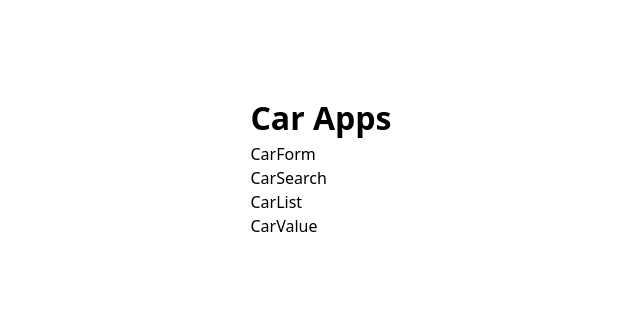
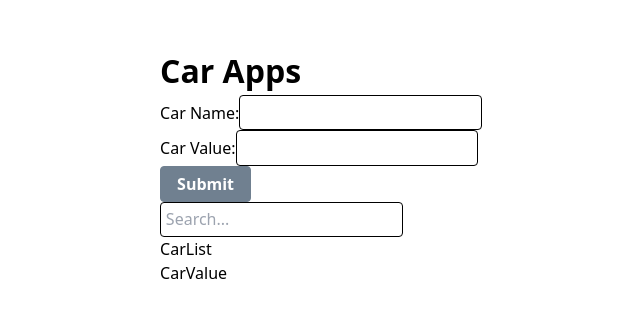
Before and after one commit to sedat355/React_Apps, a React (Vite) app: page / in a window 1280 px wide. Shown: the part 234-552 px from the top of the page, without its empty margins (319-959 px from the left). Built offline with nearby package versions, Linux system fonts and the light colour scheme.

Commit message:
CarForm yazıldı

```diff
--- a/src/App.jsx
+++ b/src/App.jsx
@@ -7,7 +7,7 @@
 function App() {
   return(
     <div>
-      <h1>Car Apps</h1>
+      <h1 className="text-center mb-4">Car Apps</h1>
       <CarForm/>
       <CarSearch/>
       <CarList/>
--- a/src/assets/css/style.css
+++ b/src/assets/css/style.css
@@ -20,6 +20,7 @@
   padding: .3em 1em;
   color: white;
   border-radius: 4px;
+  border: 1px solid slategray;
   font-weight: bold;
 }
 input {
--- a/src/components/CarForm.jsx
+++ b/src/components/CarForm.jsx
@@ -1,6 +1,19 @@
 const CarForm = () => {
   return (
-    <div>CarForm</div>
+    <form className="flex gap-x-1 mb-4">
+      <div className="flex flex-col">
+        <span>Car Name:</span>
+        <input />
+      </div>
+      <div className="flex flex-col">
+        <span>Car Value:</span>
+        <input />
+      </div>
+
+      <button
+        className="self-end"
+        type="submit">Submit</button>
+    </form>
   )
 }
 
--- a/src/components/CarSearch.jsx
+++ b/src/components/CarSearch.jsx
@@ -1,6 +1,11 @@
 const CarSearch = () => {
   return (
-    <div>CarSearch</div>
+    <div className="mb-4">
+      <input
+        className="w-full"
+        placeholder="Search..."
+      />
+    </div>
   )
 }
 
```
